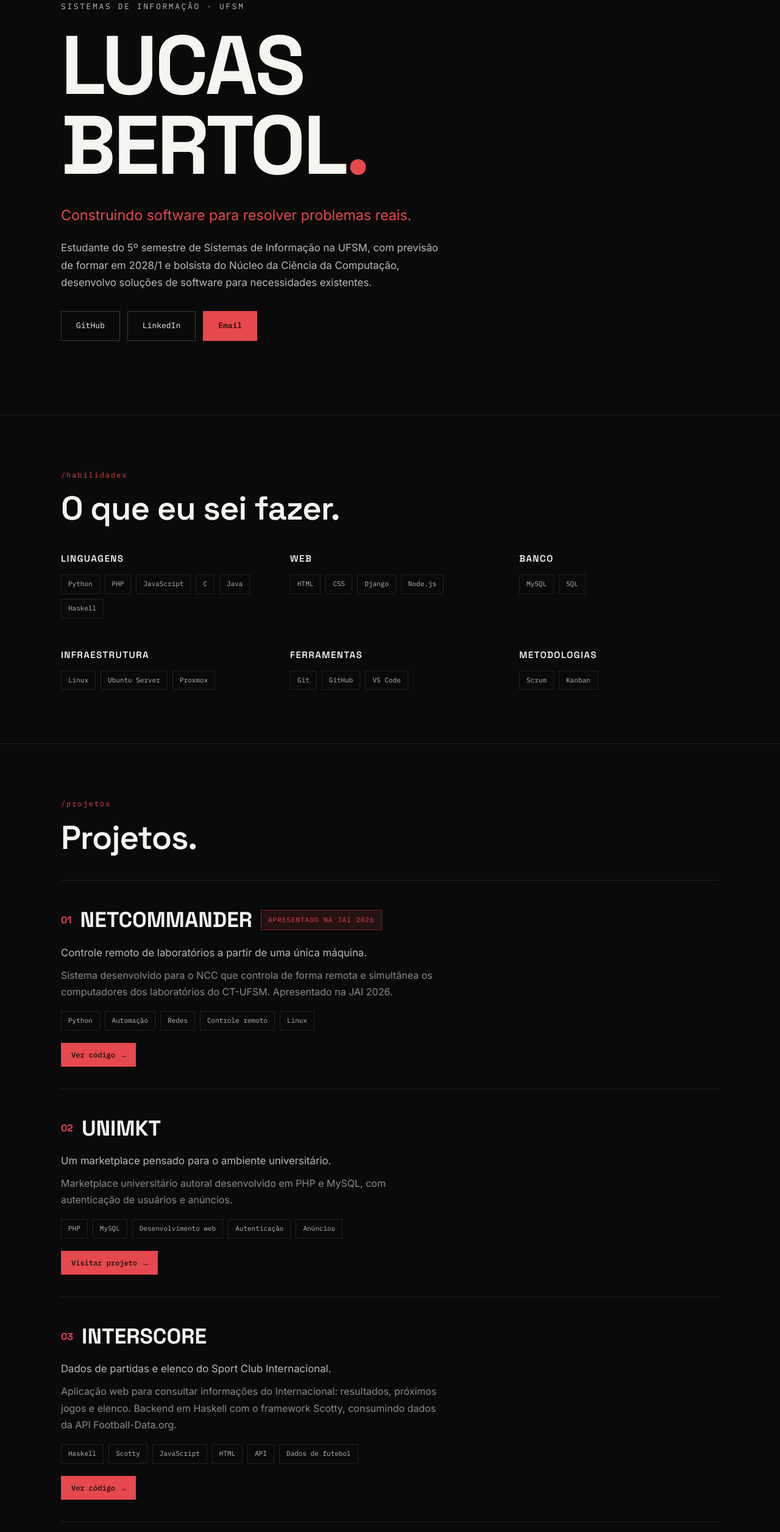
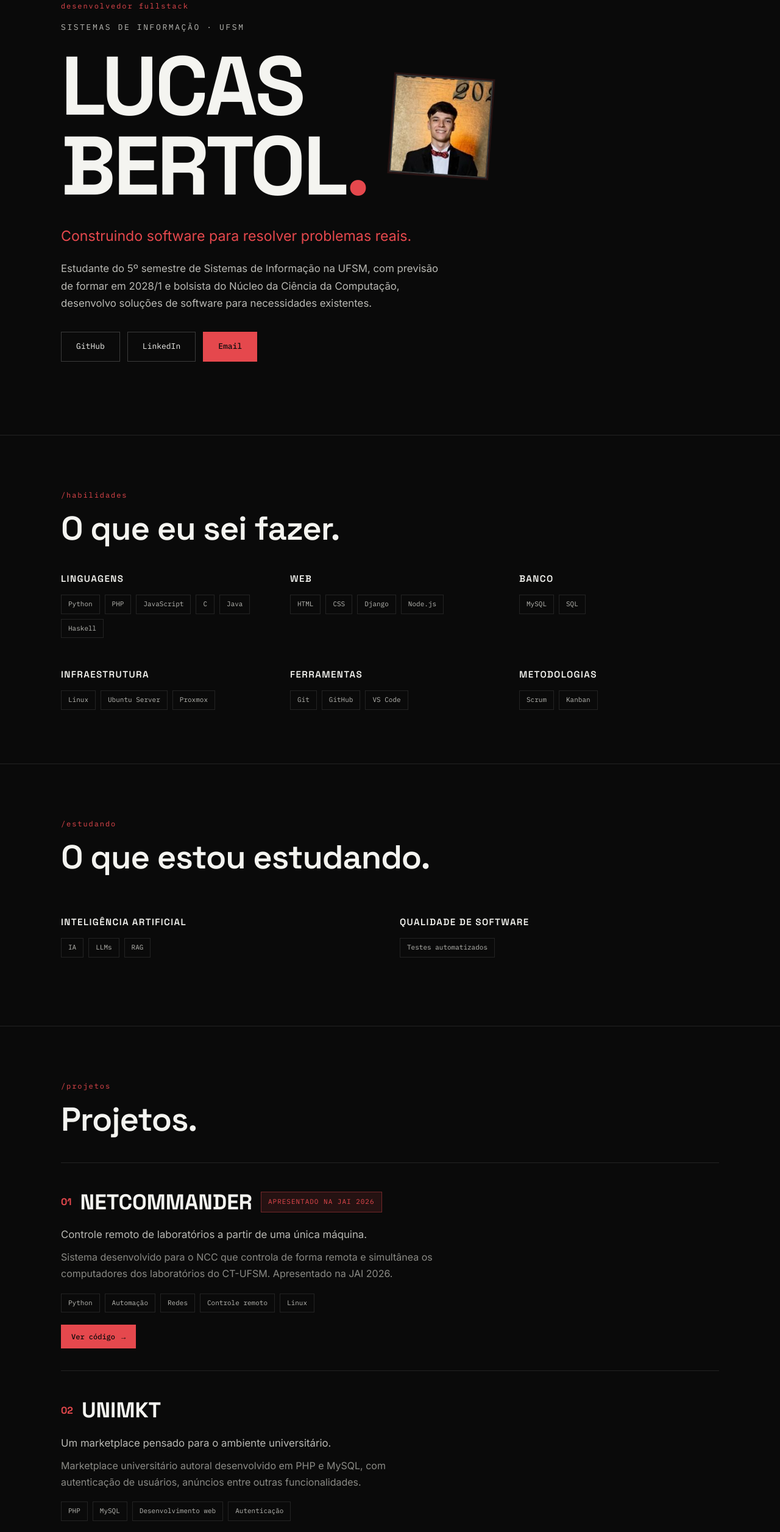
Before and after one commit to lucassbertol/portfolio, a React (Vite) app: page / in a window 1280 px wide. Shown: the part 120-2632 px from the top of the page at 61% size. Built offline with nearby package versions, Linux system fonts and the light colour scheme.

Commit message:
add novas informações

```diff
--- a/package.json
+++ b/package.json
@@ -17,6 +17,6 @@
     "@types/react-dom": "^18.3.0",
     "@vitejs/plugin-react": "^4.3.1",
     "typescript": "~5.6.2",
-    "vite": "^5.4.2"
+    "vite": "^8.2.1"
   }
 }
--- a/src/App.tsx
+++ b/src/App.tsx
@@ -1,6 +1,7 @@
 import { Navbar } from './components/Navbar';
 import { Hero } from './components/Hero';
 import { Skills } from './components/Skills';
+import { StudySection } from './components/StudySection';
 import { Projects } from './components/Projects';
 import { Footer } from './components/Footer';
 
@@ -11,6 +12,7 @@ export default function App() {
       <main>
         <Hero />
         <Skills />
+        <StudySection />
         <Projects />
       </main>
       <Footer />
--- a/src/components/Hero.tsx
+++ b/src/components/Hero.tsx
@@ -4,12 +4,16 @@ export function Hero() {
   return (
     <section id="sobre" className="hero" aria-label="Sobre">
       <div className="container">
+        <p className="section-kicker">desenvolvedor fullstack</p>
         <p className="hero-eyebrow">Sistemas de Informação · UFSM</p>
-        <h1 className="hero-title">
-          Lucas
-          <br />
-          Bertol<span className="accent-dot">.</span>
-        </h1>
+        <div className="hero-name-row">
+          <h1 className="hero-title">
+            Lucas
+            <br />
+            Bertol<span className="accent-dot">.</span>
+          </h1>
+          <img src="/minhafoto.jpeg" alt="Lucas Bertol" className="hero-avatar" />
+        </div>
         <p className="hero-tagline">{site.tagline}</p>
         <p className="hero-text">
           Estudante do 5º semestre de Sistemas de Informação na UFSM, com previsão de formar em
--- /dev/null
+++ b/src/components/StudySection.tsx
@@ -0,0 +1,27 @@
+import { studying } from '../config/site';
+
+export function StudySection() {
+  return (
+    <section id="estudando" className="section">
+      <div className="container">
+        <p className="section-kicker">/estudando</p>
+        <h2 className="section-title">O que estou estudando.</h2>
+
+        <div className="study-grid">
+          {studying.map((group) => (
+            <div key={group.title} className="study-card">
+              <h3 className="study-card-title">{group.title}</h3>
+              <ul className="stack-tags">
+                {group.items.map((item) => (
+                  <li key={item} className="tech-tag">
+                    {item}
+                  </li>
+                ))}
+              </ul>
+            </div>
+          ))}
+        </div>
+      </div>
+    </section>
+  );
+}
--- a/src/config/site.ts
+++ b/src/config/site.ts
@@ -16,6 +16,7 @@ export const site = {
 export const nav = [
   { label: 'Sobre', href: '#sobre' },
   { label: 'Habilidades', href: '#habilidades' },
+  { label: 'Estudando', href: '#estudando' },
   { label: 'Projetos', href: '#projetos' },
 ];
 
@@ -26,6 +27,17 @@ export const techGroups = [
   { label: 'Infraestrutura', items: ['Linux', 'Ubuntu Server', 'Proxmox'] },
   { label: 'Ferramentas', items: ['Git', 'GitHub', 'VS Code'] },
   { label: 'Metodologias', items: ['Scrum', 'Kanban'] },
+];
+
+export const studying = [
+  {
+    title: 'Inteligência Artificial',
+    items: ['IA', 'LLMs', 'RAG'],
+  },
+  {
+    title: 'Qualidade de Software',
+    items: ['Testes automatizados'],
+  },
 ];
 
 export type Project = {
@@ -57,28 +69,8 @@ export const projects: Project[] = [
     title: 'UniMKT',
     tagline: 'Um marketplace pensado para o ambiente universitário.',
     description:
-      'Marketplace universitário autoral desenvolvido em PHP e MySQL, com autenticação de usuários e anúncios.',
-    tech: ['PHP', 'MySQL', 'Desenvolvimento web', 'Autenticação', 'Anúncios'],
+      'Marketplace universitário autoral desenvolvido em PHP e MySQL, com autenticação de usuários, anúncios entre outras funcionalidades.',
+    tech: ['PHP', 'MySQL', 'Desenvolvimento web', 'Autenticação'],
     links: [{ label: 'Visitar projeto', href: 'https://unimkt.shop' }],
   },
-  {
-    id: 'interscore',
-    index: '03',
-    title: 'interScore',
-    tagline: 'Dados de partidas e elenco do Sport Club Internacional.',
-    description:
-      'Aplicação web para consultar informações do Internacional: resultados, próximos jogos e elenco. Backend em Haskell com o framework Scotty, consumindo dados da API Football-Data.org.',
-    tech: ['Haskell', 'Scotty', 'JavaScript', 'HTML', 'API', 'Dados de futebol'],
-    links: [{ label: 'Ver código', href: 'https://github.com/lucassbertol/interScore' }],
-  },
-  {
-    id: 'watchlog',
-    index: '04',
-    title: 'watchLOG',
-    tagline: 'Backlog pessoal para acompanhar e avaliar séries.',
-    description:
-      'Aplicação web para gerenciar séries: backlog do que assistir, avaliação das concluídas e recomendações personalizadas. Backend em Python com Django e frontend em React.',
-    tech: ['Python', 'Django', 'React', 'JavaScript', 'Vite', 'HTML', 'CSS'],
-    links: [{ label: 'Ver código', href: 'https://github.com/lucassbertol/watchLOG' }],
-  },
 ];
--- a/src/styles/global.css
+++ b/src/styles/global.css
@@ -278,6 +278,22 @@ section[id] {
   margin: 20px 0 0;
 }
 
+.hero-name-row {
+  display: flex;
+  align-items: center;
+  gap: clamp(20px, 4vw, 40px);
+  flex-wrap: wrap;
+}
+
+.hero-avatar {
+  width: 160px;
+  height: 160px;
+  object-fit: cover;
+  border: 2px solid var(--line-strong);
+  box-shadow: 0 0 0 3px var(--accent-dim);
+  transform: rotate(4deg);
+}
+
 .hero-actions {
   display: flex;
   flex-wrap: wrap;
@@ -286,6 +302,11 @@ section[id] {
 }
 
 @media (max-width: 480px) {
+  .hero-avatar {
+    width: 110px;
+    height: 110px;
+  }
+
   .hero-actions .btn {
     flex: 1 1 100%;
     justify-content: center;
@@ -344,6 +365,38 @@ section[id] {
 
 @media (max-width: 520px) {
   .stack-grid {
+    grid-template-columns: 1fr;
+  }
+}
+
+/* ---------- studying ---------- */
+
+.study-grid {
+  display: grid;
+  grid-template-columns: repeat(2, 1fr);
+  gap: clamp(20px, 3vw, 32px);
+  margin-top: clamp(36px, 5vh, 48px);
+}
+
+.study-card {
+  padding: clamp(20px, 3vh, 28px) 0;
+}
+
+.study-card:hover {
+  opacity: 0.8;
+}
+
+.study-card-title {
+  font-family: var(--font-display);
+  font-size: 0.95rem;
+  font-weight: 600;
+  text-transform: uppercase;
+  letter-spacing: 0.09em;
+  margin: 0 0 14px;
+}
+
+@media (max-width: 520px) {
+  .study-grid {
     grid-template-columns: 1fr;
   }
 }
```
Also changed, not shown: public/minhafoto.jpeg (added), 1 other file (tests, documents, lock files or other folders).
